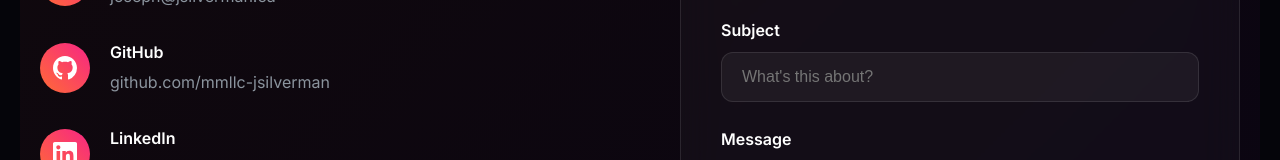
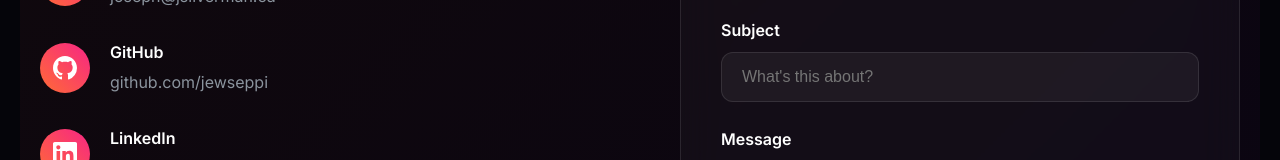
Before and after one commit to jewseppi/portfolio, a Next.js app: page / in a window 1280 px wide. Shown: the part 4184-4344 px from the top of the page. Built offline with nearby package versions, Linux system fonts and the light colour scheme.

Commit message:
updated page body

```diff
--- a/src/app/page.tsx
+++ b/src/app/page.tsx
@@ -603,7 +603,7 @@ export default function Home() {
                   </div>
                   <div className="contact-details">
                     <h4>GitHub</h4>
-                    <p>github.com/mmllc-jsilverman</p>
+                    <p>github.com/jewseppi</p>
                   </div>
                 </div>
 
```
